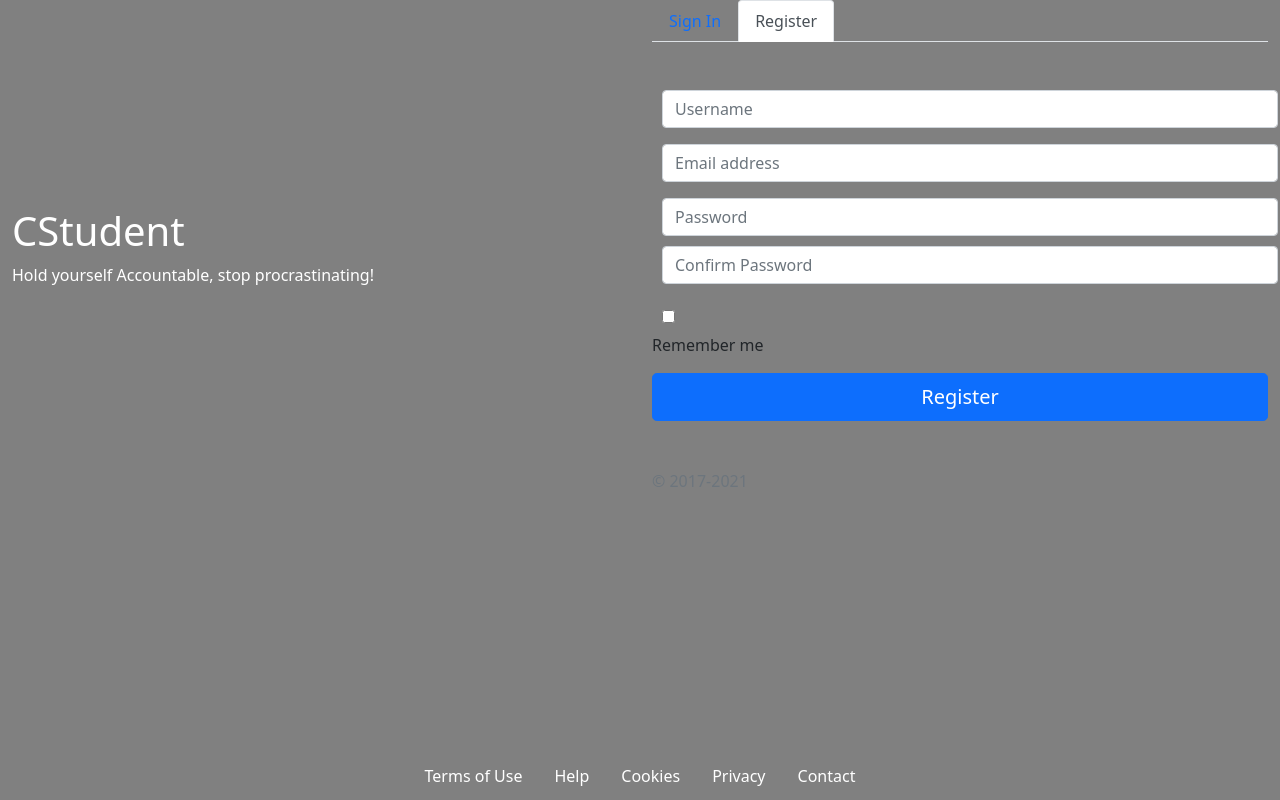
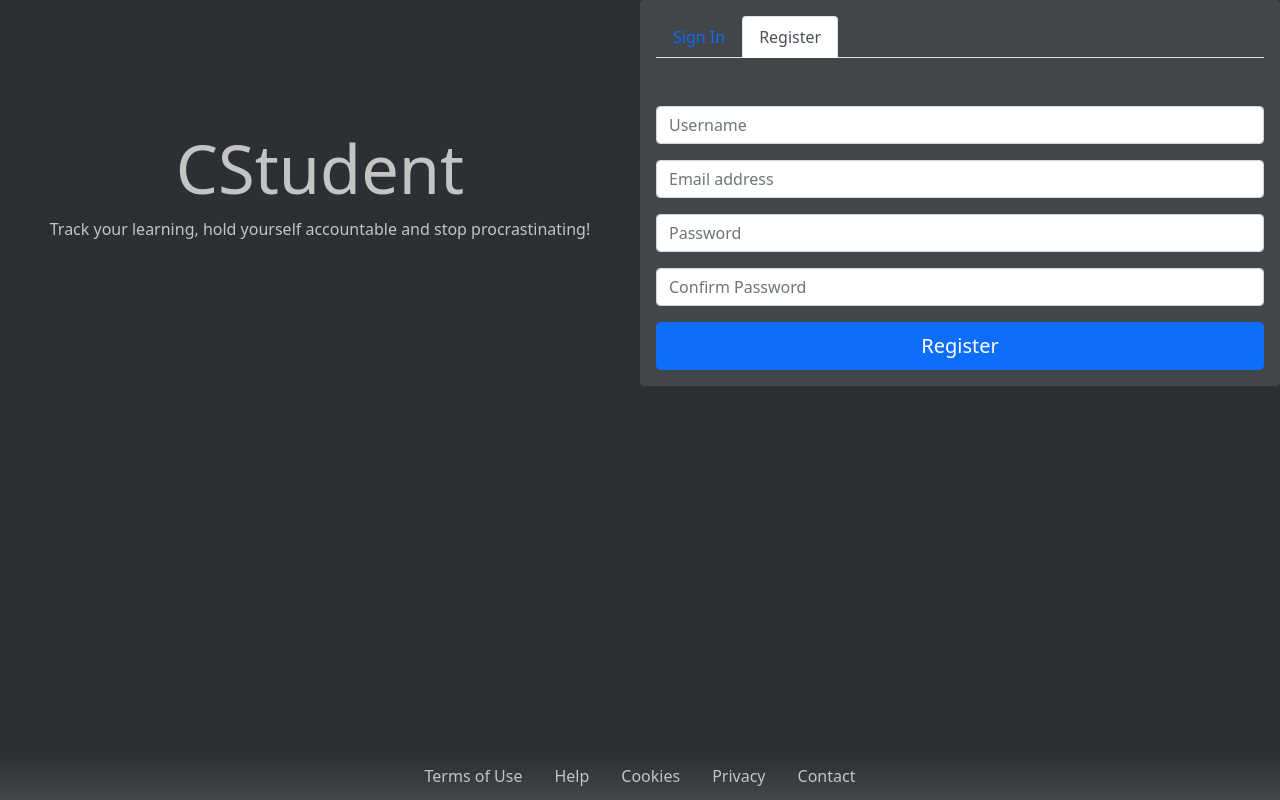
Before and after one commit to HacheRB/cstudent, a website: page public/index.html in a window 1280 px wide. Both pictures are taken after a click on the tab "Register". Drawn offline with nearby package versions, Linux system fonts and the light colour scheme.

Commit message:
Estilado index.html

```diff
--- a/public/css/styles.css
+++ b/public/css/styles.css
@@ -1,9 +1,34 @@
+:root{
+  --color-bg: #2C2F33;
+  --color-primary: #42464b;
+  --color-secondary:#C4C4C4;
+  --color-btn-primary: #7289DA;
+  --color-links: #1877F2;
+  --color-progress-bar: #2C2F33;
+}
+
+/*
+index.html
+*/
 body {
-  background-color: grey;
+  background-color: #2C2F33;
 }
-input {
-  display: block;
-  margin: 10px;
+
+footer{
+background: linear-gradient(180deg, rgba(44,47,51,1) 0%, rgba(66,70,75,0.5) 100%);
+}
+
+
+.h1,h1, #cstudent-title{
+font-size:calc(1.375rem + 3.5vw);
+}
+
+.text-main{
+  color: var(--color-secondary)
+}
+
+.main-color{
+  background-color: var(--color-primary);
 }
 
 .progress-card {
@@ -12,11 +37,27 @@ input {
   height:auto;
 }
 
-
 .prueba-tarjeta-progreso{
   display:inline-block;
   flex-direction:row;
 }
+
+
+
+
+
+
+
+
+
+
+
+
+
+
+
+
+
 
 #users-progress{
 background-color: purple;
--- a/public/index.html
+++ b/public/index.html
@@ -17,16 +17,16 @@
 
 <body>
   <!-- Main Container -->
-  <div class="container-fluid w-100 h-100">
-    <div class="row  d-flex align-items-center">
+  <div class="container-xxl w-100 h-100">
+    <div class="row d-xl-flex justify-content-center">
       <!-- Left Box -->
-      <div class="col-lg-6">
-        <h1 class="text-white">CStudent</h1>
-        <p class="text-white"> Hold yourself Accountable, stop procrastinating!
+      <div class=" col-10 col-xl-6 rounded d-flex flex-column justify-content-center align-items-center">
+        <h1 class="text-main" id="cstudent-title">CStudent</h1>
+        <p class="text-main text-center"> Track your learning, hold yourself accountable and stop procrastinating!
         </p>
       </div>
       <!-- Right Box -->
-      <div class="col-lg-6">
+      <div class="col-10 col-xl-6 p-3 main-color rounded">
         <ul class="nav nav-tabs" id="myTab" role="tablist">
           <li class="nav-item" role="presentation">
             <a class="nav-link active" id="sign-in-tab" data-bs-toggle="tab" href="#sign-in" role="tab"
@@ -50,10 +50,11 @@
               <input name="login_password" type="password" id="login_password" class="form-control"
                 placeholder="Password" required="">
               <div class="checkbox mb-3 mt-3">
-                <label>
+                <label class="text-white">
                   <input type="checkbox" value="remember-me"> Remember me
                 </label>
               </div>
+
               <button type="button" id="login" class="w-100 btn btn-lg btn-primary">Login</button>
             </form>
           </div>
@@ -72,14 +73,8 @@
                 placeholder="Password" required="">
               <label for="register_confirm_password" class="visually-hidden">Confirm Password</label>
               <input name="register_confirm_password" type="password" id="register_confirm_password"
-                class="form-control" placeholder="Confirm Password" required="">
-              <div class="checkbox mb-3 mt-3">
-                <label>
-                  <input type="checkbox" value="remember-me"> Remember me
-                </label>
-              </div>
-              <button type="button" id="signup" class="w-100 btn btn-lg btn-primary">Register</button>
-              <p class="mt-5 mb-3 text-muted">© 2017-2021</p>
+                class="form-control mt-3" placeholder="Confirm Password" required="">
+              <button type="button" id="signup" class="w-100 mt-3 btn btn-lg btn-primary">Register</button>
             </form>
           </div>
         </div>
@@ -89,22 +84,22 @@
   </div>
 
 
-  <footer class="fixed-bottom">
+  <footer class="fixed-bottom main-color">
     <ul class="nav d-flex justify-content-center mb-1">
       <li class="nav-item">
-        <a class="nav-link text-white" aria-current="page" href="#">Terms of Use</a>
+        <a class="nav-link text-main" aria-current="page" href="#">Terms of Use</a>
       </li>
       <li class="nav-item">
-        <a class="nav-link text-white" href="#">Help</a>
+        <a class="nav-link text-main" href="#">Help</a>
       </li>
       <li class="nav-item">
-        <a class="nav-link text-white" href="#">Cookies</a>
+        <a class="nav-link text-main" href="#">Cookies</a>
       </li>
       <li class="nav-item">
-        <a class="nav-link text-white" href="#">Privacy</a>
+        <a class="nav-link text-main" href="#">Privacy</a>
       </li>
       <li class="nav-item">
-        <a class="nav-link text-white" href="#">Contact</a>
+        <a class="nav-link text-main" href="#">Contact</a>
       </li>
     </ul>
   </footer>
```
Also changed, not shown: public/js/home.js (+9 -12 lines).
